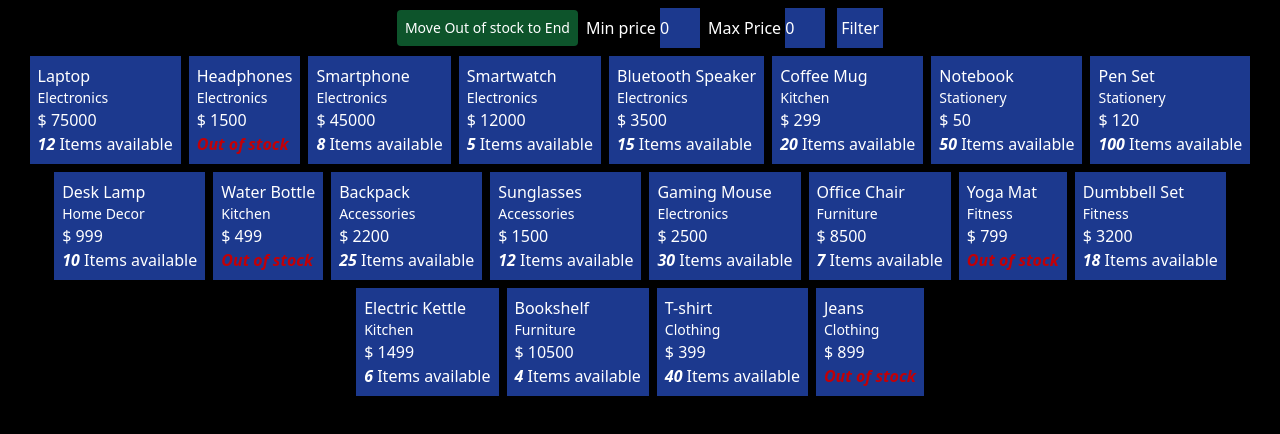
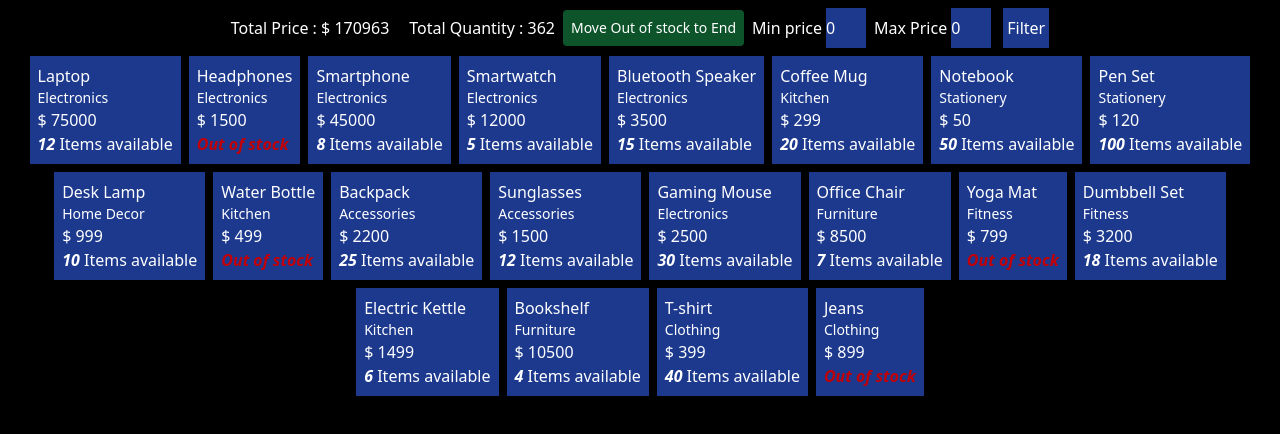
Before and after one commit to ajmal-m/al-code, a React (Vite) app: page / in a window 1280 px wide. Shown: the top 434 px of the page. Built offline with nearby package versions, Linux system fonts and the light colour scheme.

Commit message:
Memo calculation updates

```diff
--- a/src/components/products.jsx
+++ b/src/components/products.jsx
@@ -1,4 +1,4 @@
-import { memo, useCallback, useState } from "react";
+import { memo, useCallback, useMemo, useState } from "react";
 
 
 const Products = memo(() => {
@@ -109,10 +109,23 @@ const Products = memo(() => {
     },[products]);
 
 
+    const totalProductPrice = useMemo(() => {
+        return  products.reduce((acc, product) => (acc  + product.price), 0);
+    },[products])
+
+
+    const totalProductQuantity = useMemo(() => {
+        return products.reduce((acc, product) => (acc  + product.quantity), 0);
+    },[products])
+
+
 
     return(
         <div className="h-screen flex flex-col bg-black overflow-y-scroll">
             <div className="flex items-center justify-center my-2 gap-2">
+                <p className="text-white font-medium font-bold"> Total Price : $ {totalProductPrice}</p>
+                <p className="text-white font-medium font-bold ml-3"> Total Quantity : {totalProductQuantity}</p>
+
                 <button
                     onClick={moveToOutStockEnd}
                     className="bg-green-900 text-sm font-medium text-white p-2 rounded cursor-pointer"
```
